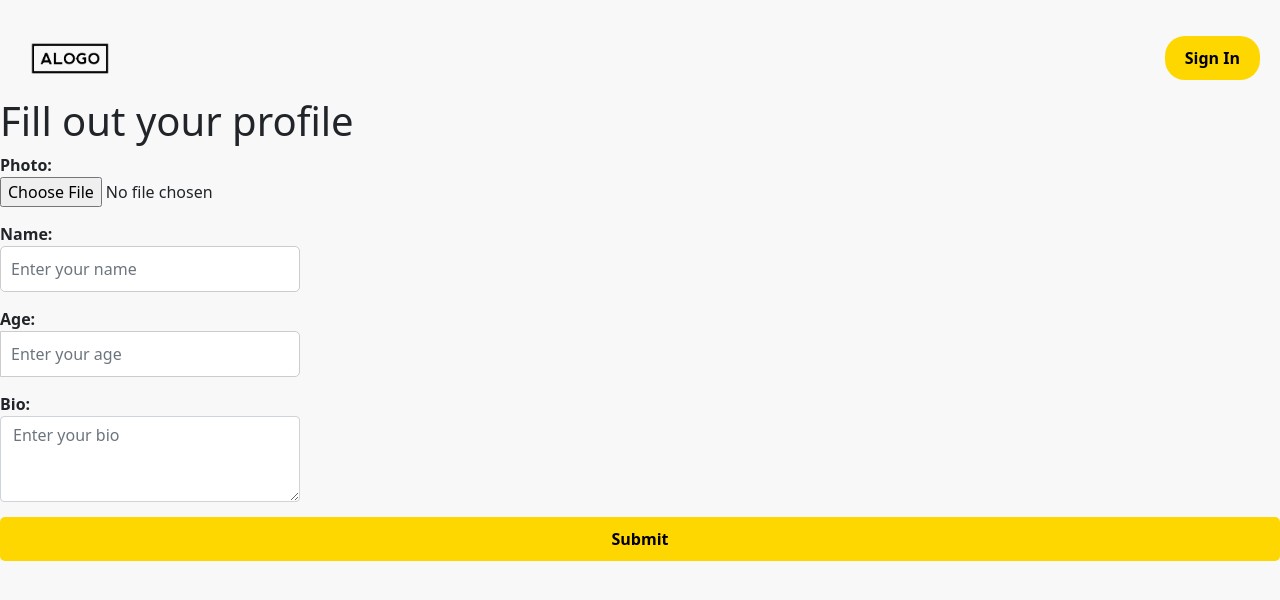
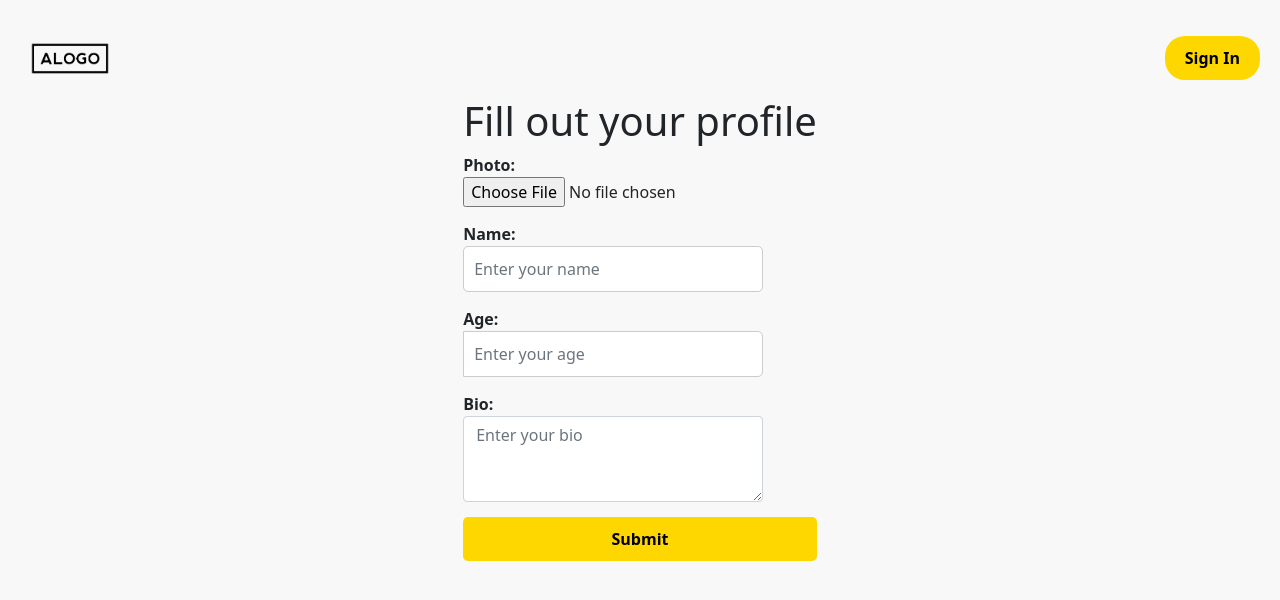
Before and after one commit to lynchgl/ReuseVandy, a React (Create React App) app in the folder reuse-vandy/: page /profile in a window 1280 px wide. Shown: the top 600 px of the page. Built offline with nearby package versions, Linux system fonts and the light colour scheme; no server answers.

Commit message:
working on profile

```diff
--- a/reuse-vandy/src/components/Profile/Profile.js
+++ b/reuse-vandy/src/components/Profile/Profile.js
@@ -1,4 +1,3 @@
-// Profile.js
 import React, { useState, useEffect } from 'react';
 import { collection, query, where, getDocs, doc, updateDoc, addDoc, serverTimestamp } from 'firebase/firestore';
 import { getStorage, ref, uploadBytes, getDownloadURL } from 'firebase/storage';
@@ -118,19 +117,26 @@ const Profile = () => {
   };
 
   return (
-    <div className={profileCompleted ? "profile-page" : "profile-container"}>
+    <div className="container">
+      <div className="row">
+        <div className="col-md-12">
           {profileCompleted ? (
-        <div>
+            <>
+              <div className="profile-info">
                 <h1>Your Profile</h1>
                 <img src={profileImage} alt="Profile" />
                 <p>Name: {name}</p>
                 <p>Age: {age}</p>
                 <p>Bio: {bio}</p>
-
-          {/* Display user's listings */}
+                <Link to="/marketplace">
+                  <button onClick={handleLogout} className="btn btn-secondary">Log Out</button>
+                </Link>
+              </div>
+              <div className="listings-section">
                 <h2>Your Listings</h2>
                 <MarketplacePage currentUserOnly />
               </div>
+            </>
           ) : (
             <div>
               <h1>Fill out your profile</h1>
@@ -180,18 +186,10 @@ const Profile = () => {
                 </div>
                 <button type="submit" className="btn btn-primary">Submit</button>
               </form>
-        </div>)}
-
-
-
-      {/* Button to navigate to another page */}
-      {profileCompleted && (
-        <div className="top-right-button">
-          <Link to="/marketplace">
-          <button onClick={handleLogout} className="btn btn-secondary">Log Out</button>
-          </Link>
             </div>
           )}
+        </div>
+      </div>
     </div>
   );
 };
```
Lines whose indentation alone changed are shown as unchanged.
